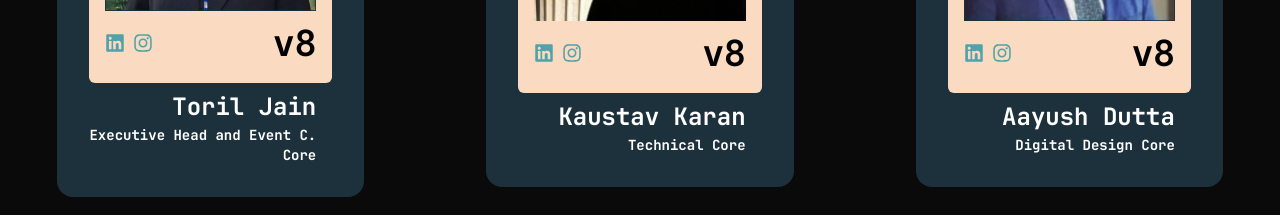
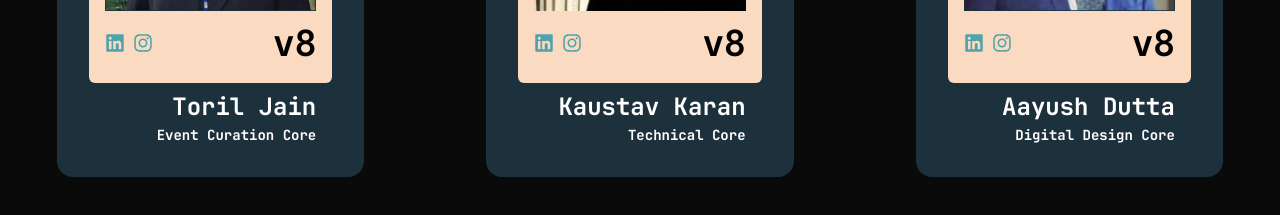
Before and after one commit to thelegendaryarticuno/sinunextfront, a Next.js app: page /about in a window 1280 px wide. Shown: the part 2680-2895 px from the top of the page. Built offline with nearby package versions, Linux system fonts and the light colour scheme.

Commit message:
Refactor position name in ProfileCard component

```diff
--- a/src/components/aboutgrid/ProfileCard.tsx
+++ b/src/components/aboutgrid/ProfileCard.tsx
@@ -123,7 +123,7 @@ const MeetTheTeam = () => {
   const teamMembers = [
     {
       name: "Toril Jain",
-      position: "Executive Head and Event C. Core",
+      position: "Event Curation Core",
       profileImgIndex: 0,
       instagramLinkIndex: 0,
       linkedinLinkIndex: 0,
```
